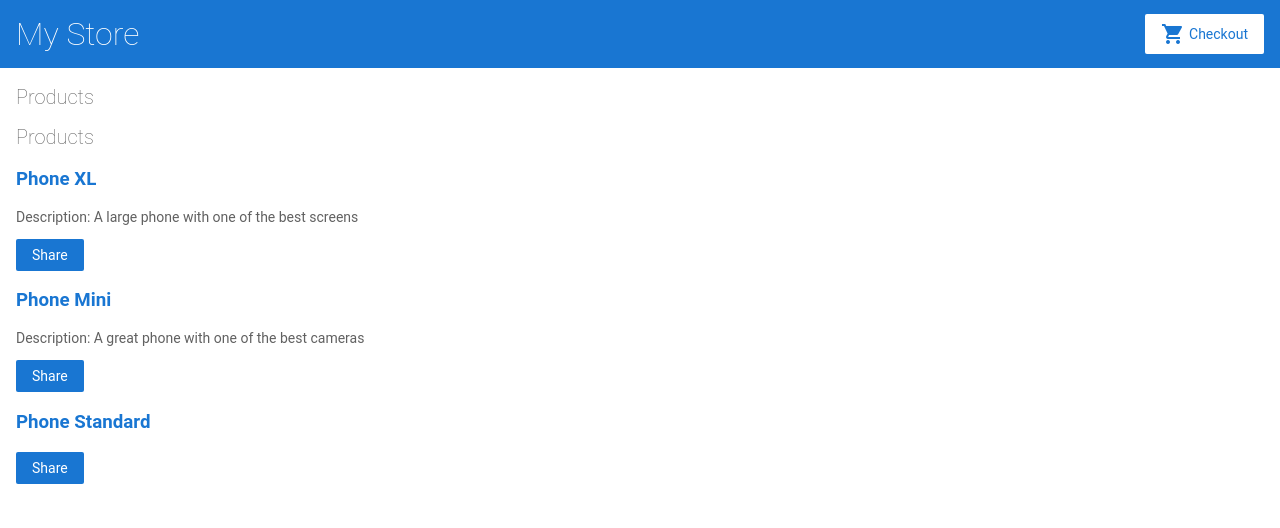
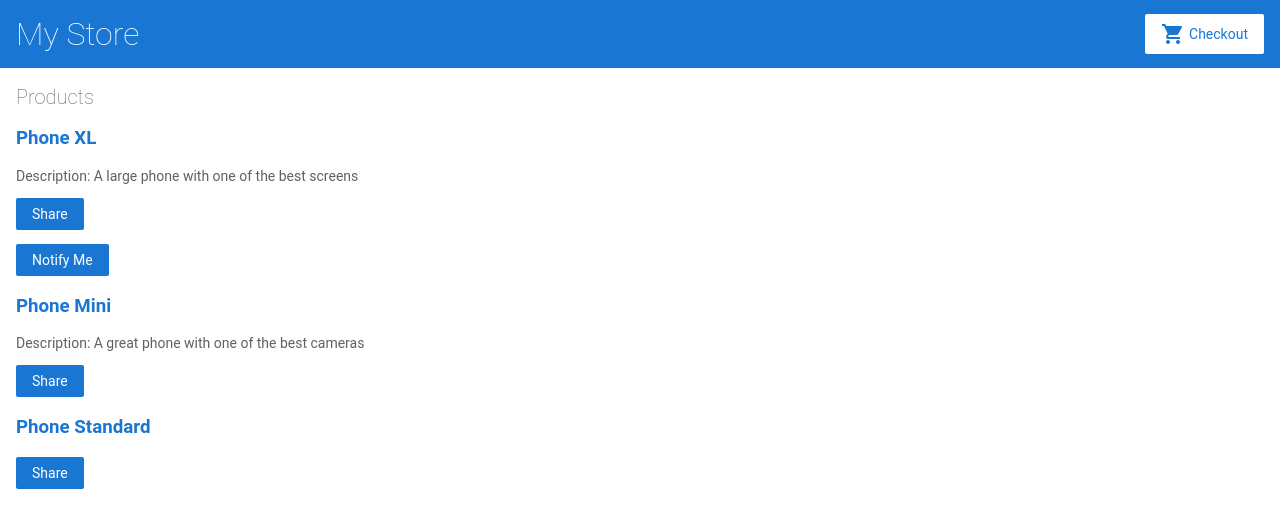
Before and after one commit to nataly117/angular-nqmacv-StackBlitz, an Angular app: page / in a window 1280 px wide. Shown: the top 528 px of the page. Built offline with nearby package versions, Linux system fonts and the light colour scheme.

Commit message:
Display the new product alert component as a child of the product list

```diff
--- a/src/app/product-list/product-list.component.html
+++ b/src/app/product-list/product-list.component.html
@@ -6,7 +6,6 @@ Copyright Google LLC. All Rights Reserved.
 Use of this source code is governed by an MIT-style license that
 can be found in the LICENSE file at http://angular.io/license
 -->
-<h2>Products</h2>
 
 <div *ngFor="let product of products">
 
@@ -24,4 +23,8 @@ can be found in the LICENSE file at http://angular.io/license
     Share
   </button>
 
+  <app-product-alerts
+   [product]="product">
+  </app-product-alerts>
+
 </div>
```
